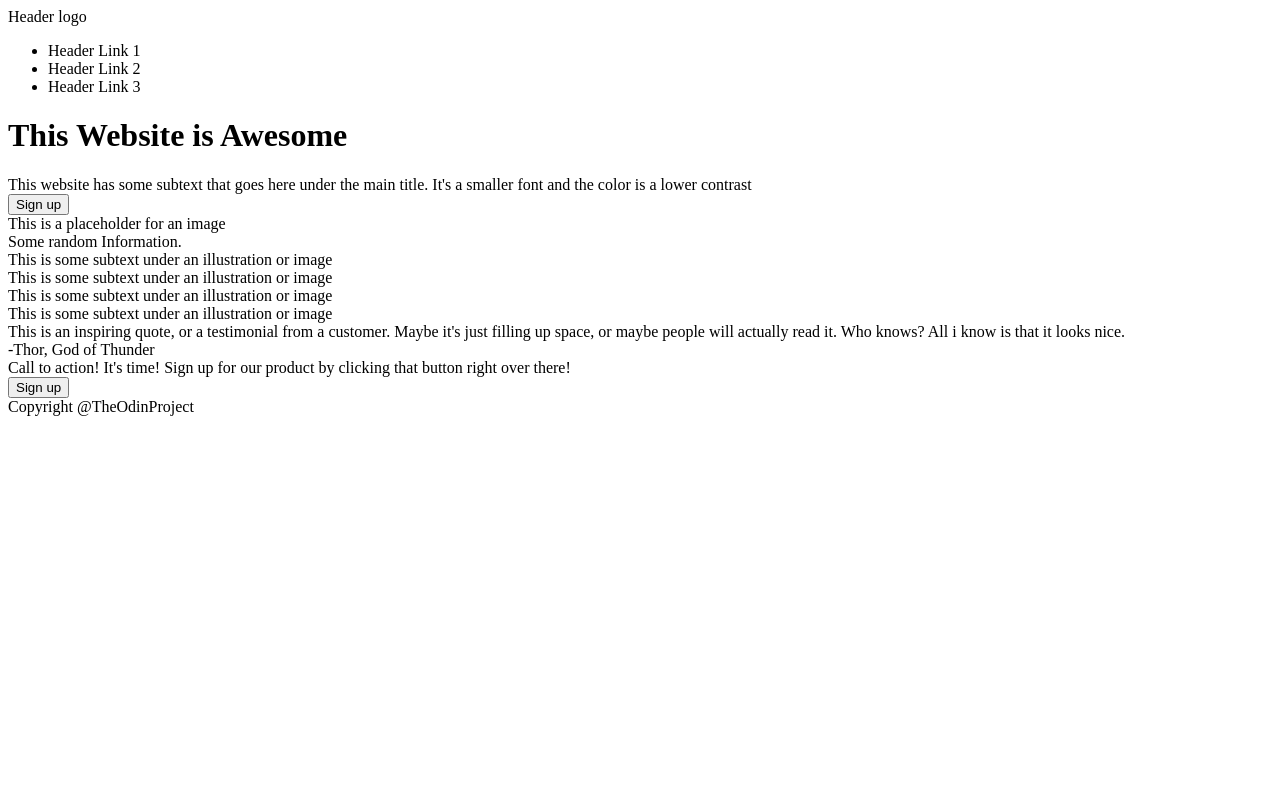
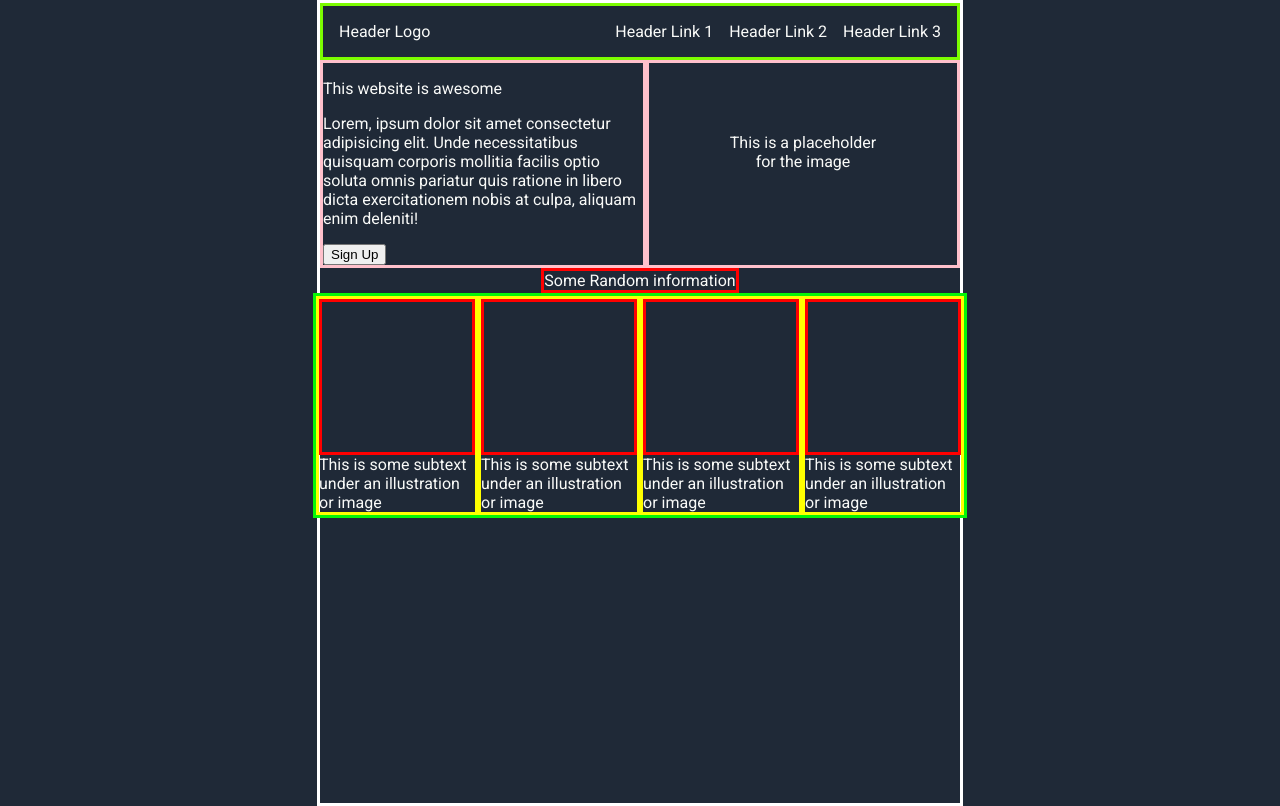
Before and after one commit to DillanBhagat/front-page, a plain HTML site: page index.html in a window 1280 px wide. Drawn offline with Linux system fonts and the light colour scheme.

Commit message:
completely restarted added a simple template with borders

```diff
--- a/index.html
+++ b/index.html
@@ -8,106 +8,69 @@
 </head>
 <body> <!--The website will split in 5 main sections with a flex direction of column-->
 
-    <!--Section 1-->
-    <div> <!--this is the container for everything in the header-->
+    <div class="header">
+        <div class="navbar">
 
-        <div> <!--This container only includes the header logo and the 3 links as 1 container-->
-            <div> <!--this is the header logo-->
-                Header logo
-            </div>
-            <div> <!--This is the 3 links which is an unnumbered list and without hyperlink showing, a is used for inline-->
-                <ul>
-                    <li><a href="www.google.co.uk"></a>Header Link 1</li>
-                    <li><a href="www.google.co.uk"></a>Header Link 2</li>
-                    <li><a href="www.google.co.uk"></a>Header Link 3</li>
-                </ul>
-            </div>
-        </div>
-
-        <div> <!--This is the next container within the header which includes the main text, subtext, button and image placeholder-->
-            <!--we will split the container into 2 containers 1 with main text, subtext and button and the other being the image placeholder-->
-
-            <div> <!--main text subtext and button container-->
-                <div><h1>This Website is Awesome</h1></div>
-                <div>This website has some subtext that goes here under the main title. It's a smaller font and the color is a lower contrast</div>
-                <div><button>Sign up</button></div>
+            <div class="logo">
+                Header Logo
             </div>
 
-            <div> <!--image placeholder-->
-                This is a placeholder for an image
+            <div class="leftside">
+                <ul>
+                    <li><a href="#">Header Link 1</a></li>
+                    <li><a href="#">Header Link 2</a></li>
+                    <li><a href="#">Header Link 3</a></li>
+                </ul>
             </div>
 
         </div>
 
+        <div class="second">
+            <div class="main">
+                <div>
+                    <p>This website is awesome</p>
+                    <p>Lorem, ipsum dolor sit amet consectetur adipisicing elit. Unde necessitatibus quisquam corporis mollitia facilis optio soluta omnis pariatur quis ratione in libero dicta exercitationem nobis at culpa, aliquam enim deleniti!</p>
+                    <button>Sign Up</button>
+                </div>
 
+            </div>
+
+            <div class="box">
+                This is a placeholder for the image
+            </div>
+
+        </div>
     </div>
 
-    <!--section 2-->
-    <div> <!--it is split between the title and 4 images with text-->
-
-        <div> <!--title of the second section-->
-            Some random Information.
+    <div class="third">
+        <div class="title">
+            Some Random information
         </div>
 
-        <div> <!--we need split each image with text as 1 container but as all the same properties-->
+        <div class="imgfour">
 
-            <div>
+            <div class="info">
+                <div class="box2"></div>
                 <div>This is some subtext under an illustration or image</div>
             </div>
 
-            <div>
+            <div class="info">
+                <div class="box2"></div>
                 <div>This is some subtext under an illustration or image</div>
             </div>
 
-            <div>
+            <div class="info">
+                <div class="box2"></div>
                 <div>This is some subtext under an illustration or image</div>
             </div>
 
-            <div>
+            <div class="info">
+                <div class="box2"></div>
                 <div>This is some subtext under an illustration or image</div>
             </div>
-
-
         </div>
 
     </div>
 
-    <!--section 3-->
-    <div> <!--this section is a quote with an author's name at the bottom-->
-
-        <div> <!--quote -->
-            This is an inspiring quote, or a testimonial from a customer. Maybe it's just filling up space, or maybe people will actually read it. Who knows? All i know is that it looks nice.
-        </div>
-
-        <div> <!--author-->
-            -Thor, God of Thunder
-        </div>
-    </div>
-
-    <!--section 4-->
-    <div>
-
-        <div> <!--the box that has 2 containers-->
-
-            <div> <!--left of the text-->
-                Call to action! It's time!
-                Sign up for our product by clicking that button right over there!
-            </div>
-
-            <div>
-                <button>Sign up</button>
-            </div>
-
-        </div>
-
-    </div>
-
-    <!--section 5-->
-    <div> <!--the footer-->
-    Copyright @TheOdinProject
-    </div>
-
-
-
 </body>
 </html>
--- a/style.css
+++ b/style.css
@@ -1,5 +1,90 @@
-/* positions the page from top to bottom */
+/* import custom font from google */
+@import url('https://fonts.googleapis.com/css2?family=Roboto:ital,wght@0,100;0,300;0,400;0,500;0,700;0,900;1,100;1,300;1,400;1,500;1,700;1,900&display=swap');
+
+
 body {
     display: flex;
     flex-direction: column;
+    margin: 0;
+    padding: 0;
+    background-color: #1F2937;
+    font-family: Roboto, serif;
+    color: #F9FAF8;
+    margin: auto;
+    width: 50%;
+    border: 3px solid white;
+    min-height: 100vh;
 }
+
+.navbar {
+    display: flex;
+    align-items: center;
+    justify-content: space-between;
+    border: 3px solid lawngreen;
+}
+
+.logo, .leftside {
+    padding: 0px 16px;
+}
+
+a {
+    color:#F9FAF8;
+    text-decoration: none;
+}
+
+ul {
+    list-style: none;
+    display: flex;
+    gap: 16px
+}
+
+.second {
+    display: flex;
+    align-items: center;
+}
+
+.main {
+    border: 3px solid pink;
+    flex-wrap: wrap;
+    width: 50%;
+}
+
+.box {
+    border: 3px solid pink;
+    flex: 1;
+    align-self: stretch;
+    text-align: center;
+    padding: 70px;
+}
+
+.third {
+    display: flex;
+    flex-direction: column;
+    align-items: center;
+
+}
+
+.title {
+    border: 3px solid red;
+}
+
+.imgfour {
+    border: 3px solid rgb(7, 245, 7);
+    display: flex;
+    justify-content: baseline;
+}
+
+.info {
+    border: 3px solid yellow;
+    display: flex;
+    flex-direction: column;
+    align-items: center;
+
+}
+
+.box2 {
+    border: 3px solid red;
+    width: 150px;
+    height: 150px;
+
+}
```
